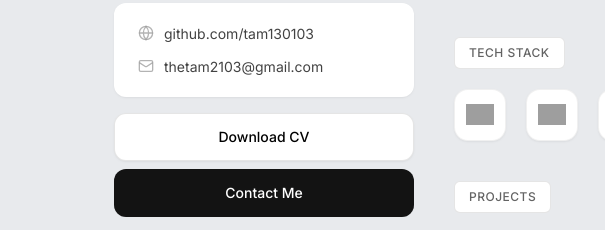
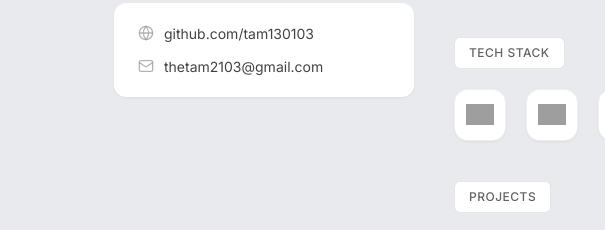
Before and after one commit to tam130103/tam130103.github.io, a plain HTML site: page index.html in a window 1280 px wide. Shown: the part 598-828 px from the top of the page, 0-605 px from the left. Drawn offline with Linux system fonts and the light colour scheme; grey boxes are pictures that could not be loaded.

Commit message:
feat: remove sidebar buttons

```diff
--- a/index.html
+++ b/index.html
@@ -32,10 +32,7 @@
         <a href="mailto:thetam2103@gmail.com">thetam2103@gmail.com</a>
       </div>
     </div>
-    <div class="sidebar-buttons">
-      <a href="mailto:thetam2103@gmail.com" class="btn-download">Download CV</a>
-      <a href="#contact" class="btn-contact">Contact Me</a>
-    </div>
+
   </aside>
 
   <!-- MAIN -->
```
